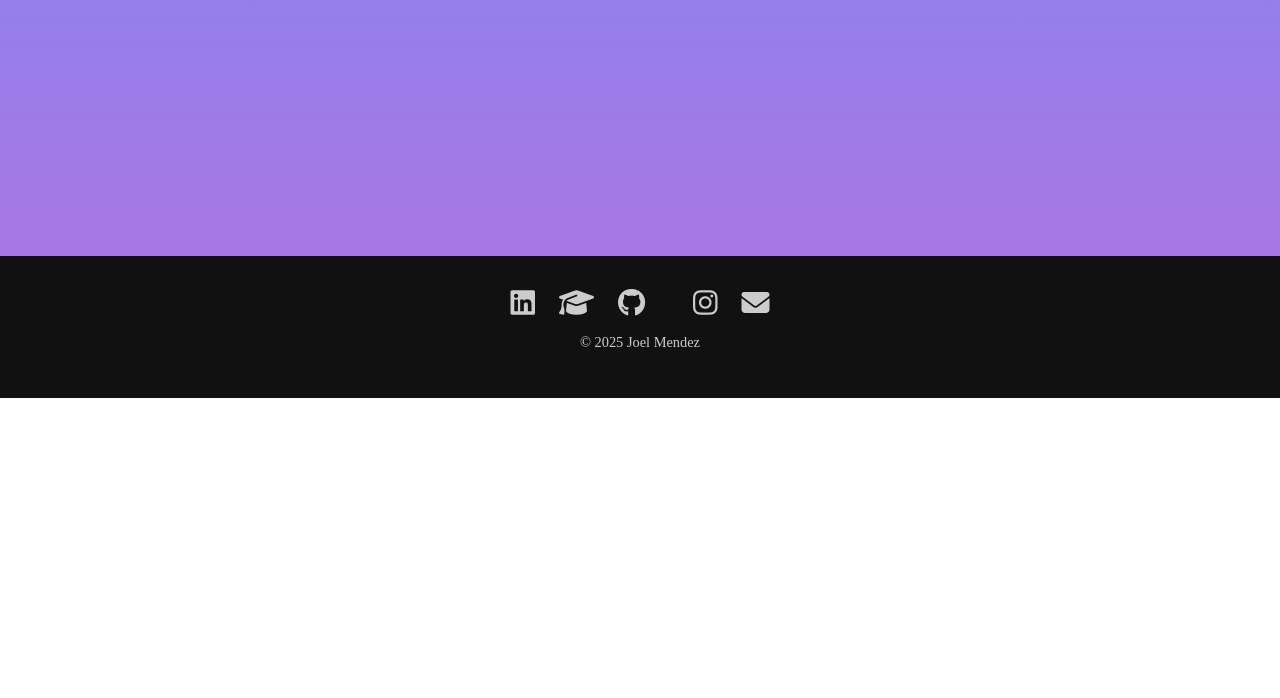
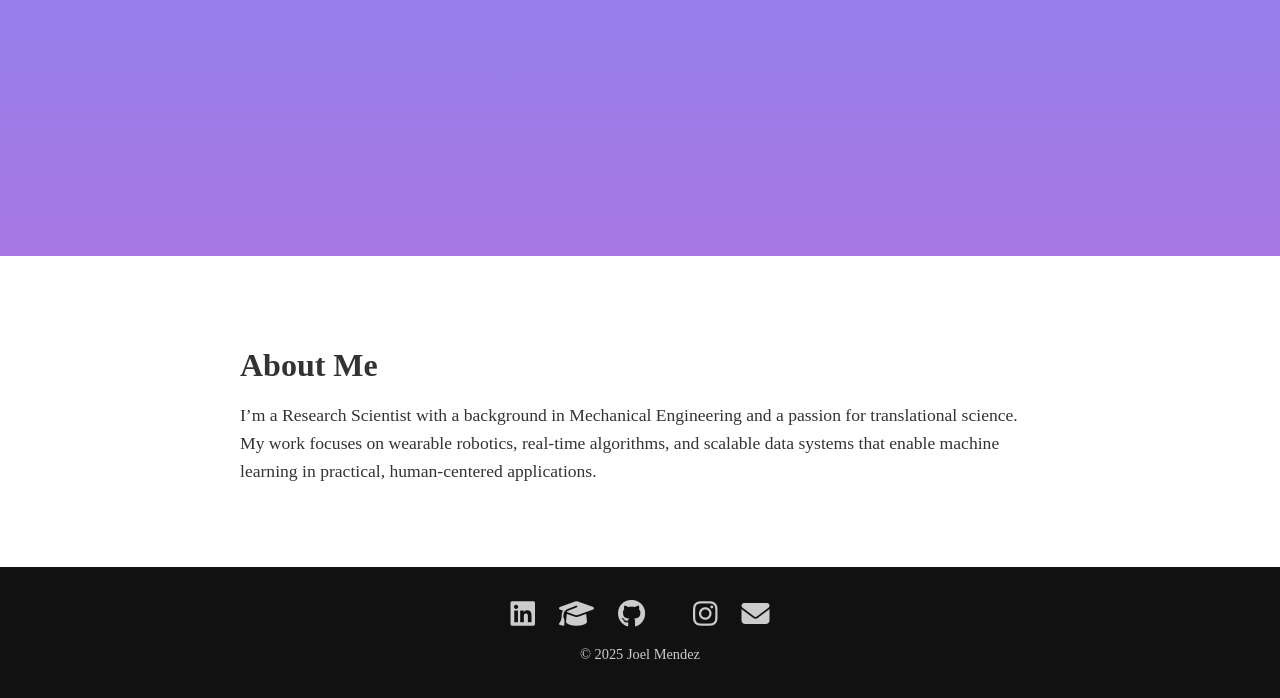
Before and after one commit to Joel-Mendez/Portfolio, a plain HTML site: page index.html in a window 1280 px wide. Shown: the part 544-1242 px from the top of the page. Before the commit the page ends 942 px from the top, so only its background shows below. Drawn offline with Linux system fonts and the light colour scheme.

Commit message:
about me section

```diff
--- a/index.html
+++ b/index.html
@@ -15,6 +15,19 @@
     <h1>Joel Mendez Ph. D.</h1>
     <p> Mechanical Engineer | Robotics | Wearables | Machine Learning</p>
   </section>
+
+  <!--About Me-->
+  <section id = "about">
+    <div class="about-content">
+      <h1>About Me</h1>
+      <p>
+        I’m a Research Scientist with a background in Mechanical Engineering and a passion for translational science.
+        My work focuses on wearable robotics, real-time algorithms, and scalable data systems that enable machine
+        learning in practical, human-centered applications.
+      </p>
+    </div>
+  </section>
+
   <!--Social Banner-->
   <footer>
     <div class="social-banner">
--- a/style.css
+++ b/style.css
@@ -24,6 +24,29 @@ body {
 #landing p {
     font-size: 1rem;
     margin: 0 0 5rem;
+}
+
+/* About Me Styling */
+#about {
+    background: #fff;
+    color: #333;
+    padding: 4rem 8rem;
+}
+
+.about-content {
+    max-width: 800px;
+    margin: auto;
+    text-align: left;
+}
+
+#about h1 {
+    font-size: 2rem;
+    margin-bottom: 0rem;
+}
+
+#about p {
+    font-size: 1.1rem;
+    line-height: 1.6;
 }
 
 /* Footer Styling */
```
